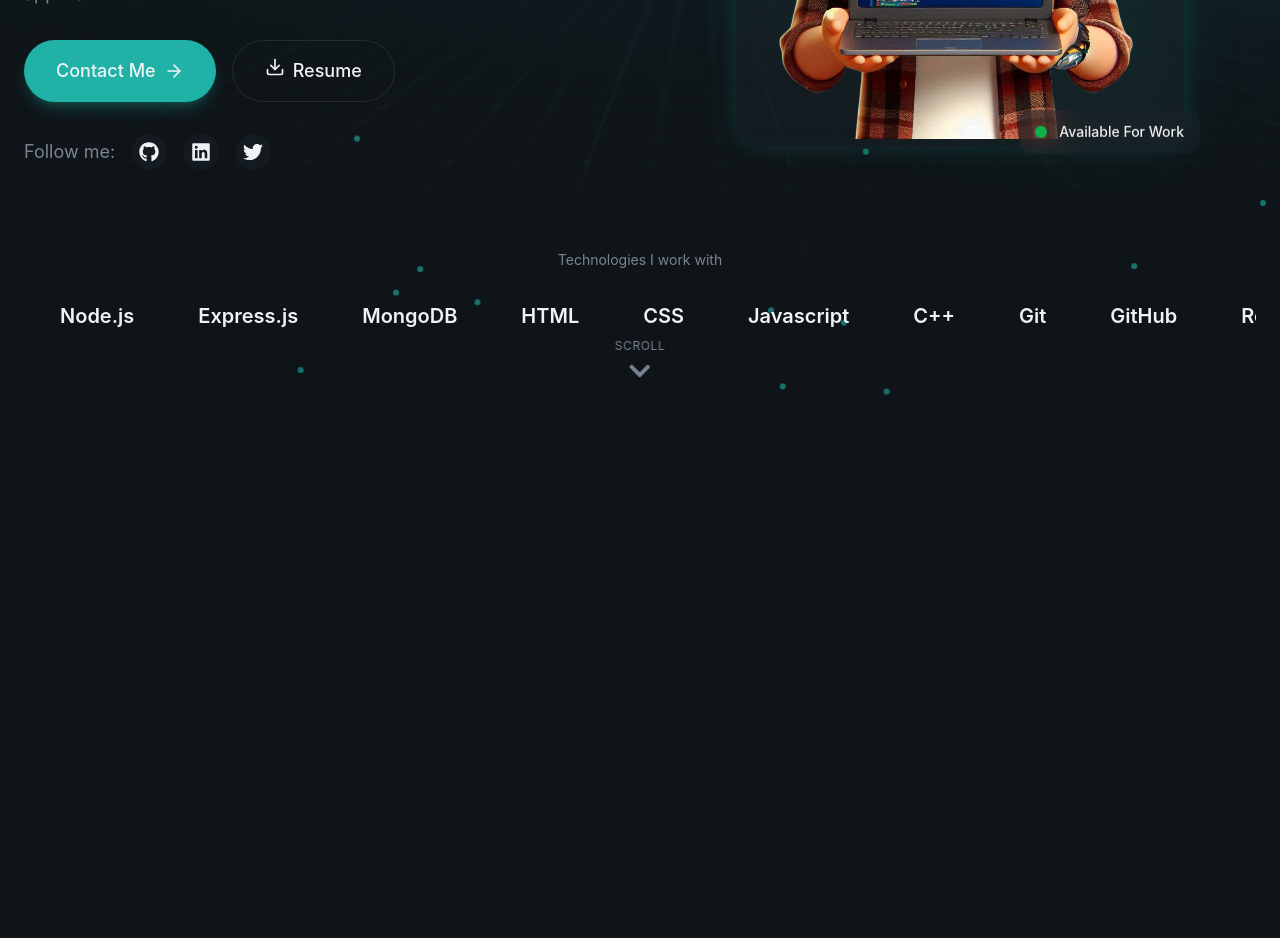
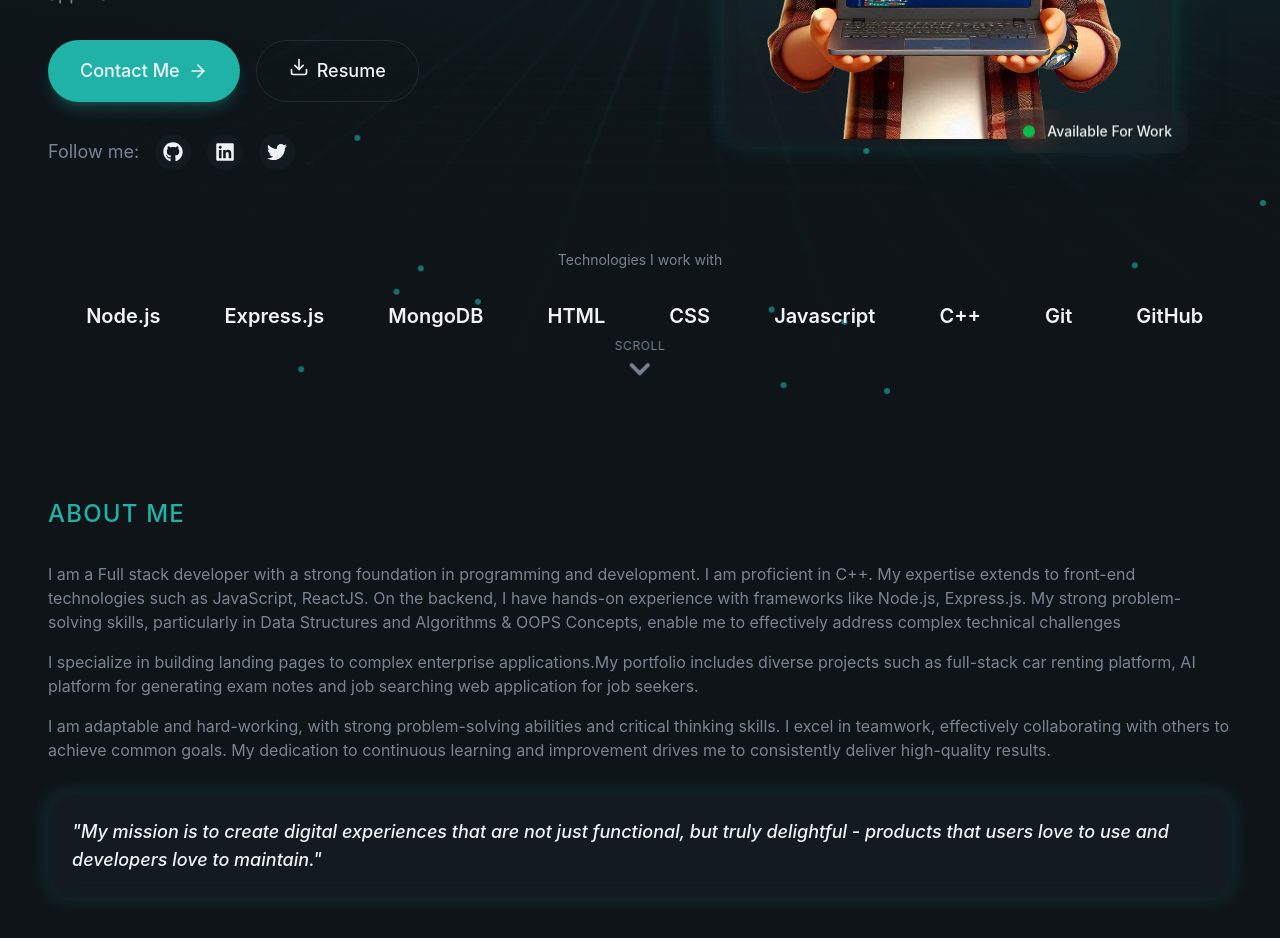
Before and after one commit to Sujal4927/Portfolio, a React (Vite) app: page / in a window 1280 px wide. Shown: the part 560-1498 px from the top of the page. Before the commit the page ends 978 px from the top, so only its background shows below. Built offline with nearby package versions, Linux system fonts and the light colour scheme.

Commit message:
about completed

```diff
--- a/src/components/Button.jsx
+++ b/src/components/Button.jsx
@@ -21,5 +21,3 @@ const Button = ({ className="", size = "default", children }) => {
 }
 
 export default Button
-
-// 31:00
--- a/src/index.css
+++ b/src/index.css
@@ -10,7 +10,7 @@
   --color-primary-foreground: #ffffff;
 
   --color-secondary: #1f2830;
-  --color-secondary-foreground: #202ba6;
+  --color-secondary-foreground: #20b2a6;
 
   --color-muted: #252e37;
   --color-muted-foreground: #7a8491;
--- a/src/layout/Navbar.jsx
+++ b/src/layout/Navbar.jsx
@@ -27,7 +27,7 @@ const Navbar = () => {
 
   return (
     <header className={`fixed top-0 left-0 right-0 transition-all duration-500 ${isScrolled ? "glass-strong py-3" : "bg-transparent py-5"} z-50`}>
-      <nav className="container flex items-center mx-auto px-6 justify-between">
+      <nav className="container flex items-center mx-auto px-12 justify-between">
         <a href="#" className="text-xl font-bold tracking-tight hover:text-primary ">Portfolio</a>
 
         {/* Desktop nav */}
@@ -61,11 +61,12 @@ const Navbar = () => {
             {navLinks.map((link, index) => (
               <a href={link.href}
                 key={index}
+                onClick={() => setIsMobileMenuOpen(false)}
                 className="text-lg text-muted-foreground hover:text-foreground py-2">
                 {link.label}</a>
             ))}
 
-            {/* <Button>Contact Me</Button> */}
+            {/* <Button onClick={()=>setIsMobileMenuOpen(false)}>Contact Me</Button> */}
 
           </div>
         </div>)}
--- a/src/sections/About.jsx
+++ b/src/sections/About.jsx
@@ -1,10 +1,90 @@
 import React from 'react'
+import { FaCode, FaLightbulb, FaRocket, FaUsers } from 'react-icons/fa'
 
 const About = () => {
+  const highlights = [
+    {
+      icon: <FaCode />,
+      title: "Clean Code",
+      description: "Writing maintainable, scalable code that stands the test of time."
+    },
+    {
+      icon: <FaRocket />,
+      title: "Performance",
+      description: "Optimizing for speed and delivering lightning-fast user experiences."
+    },
+    {
+      icon: <FaUsers />,
+      title: "Collaboration",
+      description: "Working closely with teams to bring ideas to life."
+    },
+    {
+      icon: <FaLightbulb />,
+      title: "Innovation",
+      description: "Staying ahead with the latest technologies and best practices."
+    },
+  ]
   return (
     <>
-      <section></section></>
+      <section id='about' className="py-20 relative overflow-hidden">
+        <div className='container relative mx-auto px-12 z-10'>
+          {/* <div className="grid lg:grid-cols-2 gap-16 items-center"> */}
+          {/* Left column */}
+          <div className="space-y-8">
+            <div className="animate-fade-in">
+              <span className='text-secondary-foreground text-2xl font-medium tracking-wider uppercase'>About Me</span>
+            </div>
+
+            {/* <h2 className='text-4xl md:text-5xl font-bold leading-tight animate-fade-in animation-delay-100 text-secondary-foreground'>
+                Building the future,
+                <span className='font-serif italic font-normal text-white'>
+                   one component at a time.
+                </span>
+              </h2> */}
+
+            <div className="space-y-4 text-muted-foreground animate-fade-in animation-delay-200">
+              <p>
+                I am a Full stack developer with a strong foundation in programming and development. I am proficient in C++. My expertise extends to front-end technologies such as JavaScript, ReactJS. On the backend, I have hands-on experience with frameworks like Node.js, Express.js. My strong problem-solving skills, particularly in Data Structures and Algorithms & OOPS Concepts, enable me to effectively address complex technical challenges
+              </p>
+
+              <p>
+                I specialize in building landing pages to complex enterprise applications.My portfolio includes diverse projects such as full-stack car renting platform, AI platform for generating exam notes and job searching web application for job seekers.
+              </p>
+
+              <p>
+                I am adaptable and hard-working, with strong problem-solving abilities and critical thinking skills. I excel in teamwork, effectively collaborating with others to achieve common goals. My dedication to continuous learning and improvement drives me to consistently deliver high-quality results.
+              </p>
+            </div>
+
+            <div className="glass rounded-2xl p-6 glow-border animate-fade-in animation-delay-300">
+              <p className='text-lg font-medium italic text-foreground'>
+                "My mission is to create digital experiences that are not just functional, but truly delightful - products that users love to use and developers love to maintain."
+              </p>
+            </div>
+          </div>
+
+          {/* Right column */}
+          {/* <div className="grid sm:grid-cols-2 gap-6">
+              {highlights.map((item, idx) => (
+                <div
+                  className="glass p-6 rounded-2xl animate-fade-in"
+                  key={idx}
+                  style={{ animationDelay: `${(idx + 1) * 100}ms` }}
+                >
+                  <div className="w-12 h-12 rounded-xl bg-primary/10 flex items-center justify-center mb-4 hover:bg-primary/20">
+                   <span className='text-2xl text-primary items-center justify-center'>{item.icon}</span>
+                  </div>
+                  <h3 className='text-lg font-semibold mb-2'>{item.title}</h3>
+                  <p className='text-sm text-muted-foreground'>{item.description}</p>
+                </div>
+              ))}
+            </div> */}
+        </div>
+        {/* </div> */}
+      </section></>
   )
 }
 
 export default About
+
+// 1:36:29
--- a/src/sections/Hero.jsx
+++ b/src/sections/Hero.jsx
@@ -62,7 +62,7 @@ const Hero = () => {
       </div>
 
       {/* Content */}
-      <div className="container mx-auto px-6 pt-32 pb-20 relative z-10">
+      <div className="container mx-auto px-12 pt-32 pb-20 relative z-10">
         <div className="grid lg:grid-cols-2 gap-12 items-center">
           {/* Left Column - text content */}
           <div className="space-y-8">
@@ -174,4 +174,4 @@ const Hero = () => {
 
 export default Hero
 
-// 1:20:10
+// 1:24:24
```
